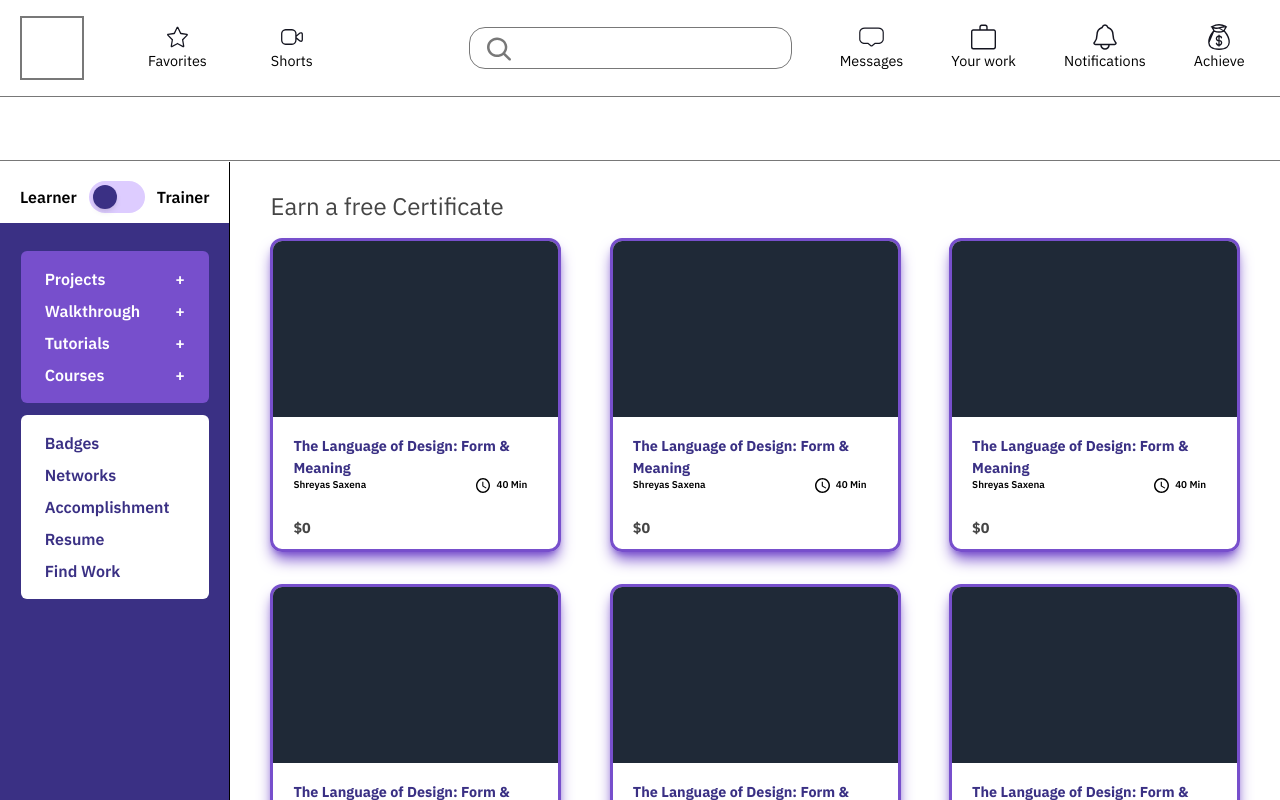
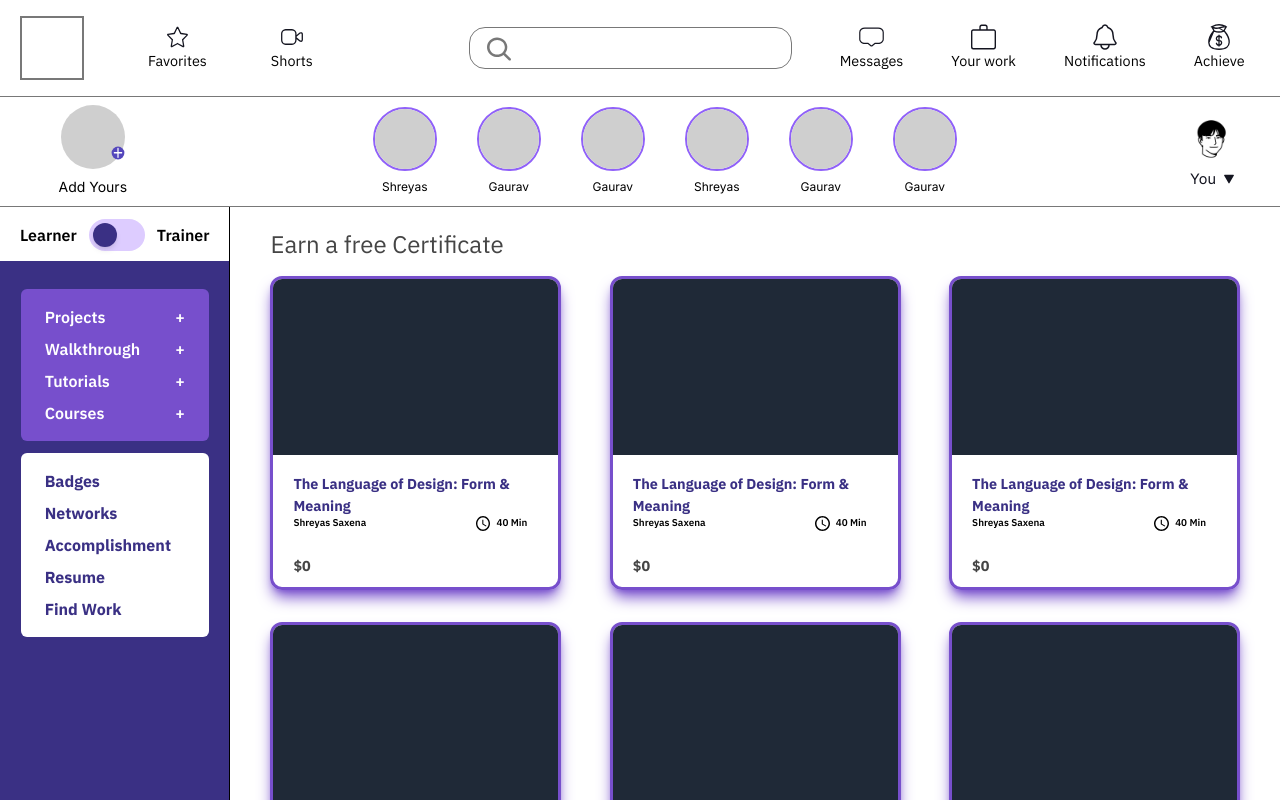
Before and after one commit to JATIN0926/invograde, a Next.js app: page /interface in a window 1280 px wide. Shown: the top 800 px of the page. Built offline with nearby package versions, Linux system fonts and the light colour scheme.

Commit message:
storyBar

```diff
--- a/src/components/Interface/Lectures/Lectures.jsx
+++ b/src/components/Interface/Lectures/Lectures.jsx
@@ -29,7 +29,7 @@ import CourseCard from './CourseCard'
 
 const Lectures = () => {
   return (
-    <div className="flex-grow mt-[162px] ml-[18%] px-10 py-7 overflow-y-auto">
+    <div className="flex-grow mt-[200px] ml-[18%] px-10 py-7 overflow-y-auto">
       <div className="w-full flex flex-col items-center justify-center gap-4">
         <h1 className='font-IBMPlexSans-Regular text-2xl text-[#454545] self-start'>Earn a free Certificate</h1>
         <div className="flex items-center justify-between w-full flex-wrap gap-y-8">
--- a/src/components/Interface/SideBar/SideBar.jsx
+++ b/src/components/Interface/SideBar/SideBar.jsx
@@ -4,7 +4,7 @@ import CustomToggleSwitch from './Switch'
 const SideBar = () => {
   return (
 
-    <div className={`w-[18%] max-h-[100vh] h-[95vh]   fixed left-0 top-[162px]   bottom-0  border-r-[0.5px] border-r-[#000000] font-IBMPlexSans-SemiBold z-30 pt-4`}>
+    <div className={`w-[18%] max-h-[100vh] h-[95vh]   fixed left-0 top-[200px]   bottom-0  border-r-[0.5px] border-r-[#000000] font-IBMPlexSans-SemiBold z-30 pt-4`}>
       <div className="h-full w-full flex flex-col gap-2">
         <div className=" w-full h-[5%] flex flex-row items-center justify-center gap-3 ">
           <h1>Learner</h1>
@@ -38,7 +38,7 @@ const SideBar = () => {
 
 
    </div>
-   <div className=' bg-[white] rounded-md p-4 px-6 text-[#3A3084] flex flex-col items-start justify-start w-[82%] gap-2'>
+   <div className=' bg-[white] rounded-md p-4 px-6 text-[#3A3084] flex flex-col items-start justify-start w-[82%] gap-2 font-IBMPlexSans-Bold'>
    <h1>Badges</h1>
    <h1>Networks</h1>
    <h1>Accomplishment</h1>
--- /dev/null
+++ b/src/components/Interface/StoryBar/Story.jsx
@@ -0,0 +1,14 @@
+import React from 'react'
+
+const Story = ({text}) => {
+  return (
+    <div class="flex flex-col items-center">
+    <div class="w-16 aspect-square rounded-full border-2 border-purple-500 flex items-center justify-center">
+        <div class=" w-full h-full bg-[#CFCFCF] rounded-full"></div>
+    </div>
+    <span class="text-xs mt-2 text-center truncate w-16">{text}</span>
+</div>
+  )
+}
+
+export default Story
--- a/src/components/Interface/StoryBar/StoryBar.jsx
+++ b/src/components/Interface/StoryBar/StoryBar.jsx
@@ -1,9 +1,52 @@
+import Profile from '@/components/Messages/Profile/Profile'
 import React from 'react'
+import Story from './Story'
+import Image from 'next/image'
 
 const StoryBar = () => {
     return (
 
-       <div className="w-full  border-b-[1px] border-b-[#787878] py-8 fixed top-[96px] left-0 z-40 bg-white"></div>
+       <div className="w-full  border-b-[1px] border-b-[#787878] fixed top-[96px] left-0 z-40 bg-white">
+        <div className=" w-full flex items-center justify-between px-8 py-2">
+         <div className=" flex flex-col items-center justify-center gap-2  w-[10%] ">
+
+        <div className=" w-16 aspect-square bg-[#CFCFCF] p-2 rounded-full relative">
+            <div className="absolute bottom-0 -right-[15%]">
+
+            <div className=" w-8 h-8 relative">
+
+            <Image src="/icons/plusIcon.svg" alt='plus' fill className=' '/>
+            </div>
+            </div>
+        </div>
+        <h1 class="text-sm">Add Yours</h1>
+        </div>
+        <div class="flex gap-x-10  ">
+       <Story text="Shreyas" />
+       <Story text="Gaurav" />
+       <Story text="Gaurav" />
+       <Story text="Shreyas" />
+       <Story text="Gaurav" />
+       <Story text="Gaurav" />
+
+
+   </div>
+
+   <Profile />
+        </div>
+
+{/* <div class="flex flex-col items-center">
+        <div class="w-12 h-12 bg-gray-300 rounded-full flex items-center justify-center">
+        </div>
+        <span class="text-sm mt-2">Add Yours</span>
+    </div> */}
+
+
+
+
+
+
+       </div>
     )
 }
 
--- a/src/components/Messages/Profile/Profile.jsx
+++ b/src/components/Messages/Profile/Profile.jsx
@@ -1,13 +1,13 @@
 import Image from 'next/image'
 const Profile = () => {
   return (
-    <div className='p-6 flex flex-col items-center justify-center'>
-       <div className="w-16 aspect-square relative">
+    <div className='p-2 flex flex-col items-center justify-center '>
+       <div className="w-14 h-14 relative">
             <Image src="/images/ProfileAvatar.png" alt='avatar' fill  />
         </div>
         <div className="flex items-center justify-center gap-2 cursor-pointer">
-            <h1 className='text-[#141520] text-base'>You</h1>
-            <div className="h-3 w-3 relative">
+            <h1 className='text-[#141520] text-[0.9rem]'>You</h1>
+            <div className="h-2.5 w-2.5 relative">
             <Image src="/icons/ArrowDown.svg" alt='arrow' fill  />
             </div>
         </div>
--- a/src/components/Messages/SearchPerson/SearchPerson.jsx
+++ b/src/components/Messages/SearchPerson/SearchPerson.jsx
@@ -4,7 +4,7 @@ import Profile from '../Profile/Profile'
 
 const SearchPerson = () => {
   return (
-    <div className='w-full flex items-center justify-between'>
+    <div className='w-full flex items-center justify-between py-5'>
         <div className="flex items-center justify-center gap-4 w-[60%]">
             <div className="w-[5.5rem] aspect-square relative">
             <Image src="/images/ProfileAvatar.png" alt='avatar' fill  />
```
Also changed, not shown: public/icons/plusIcon.svg (added).
